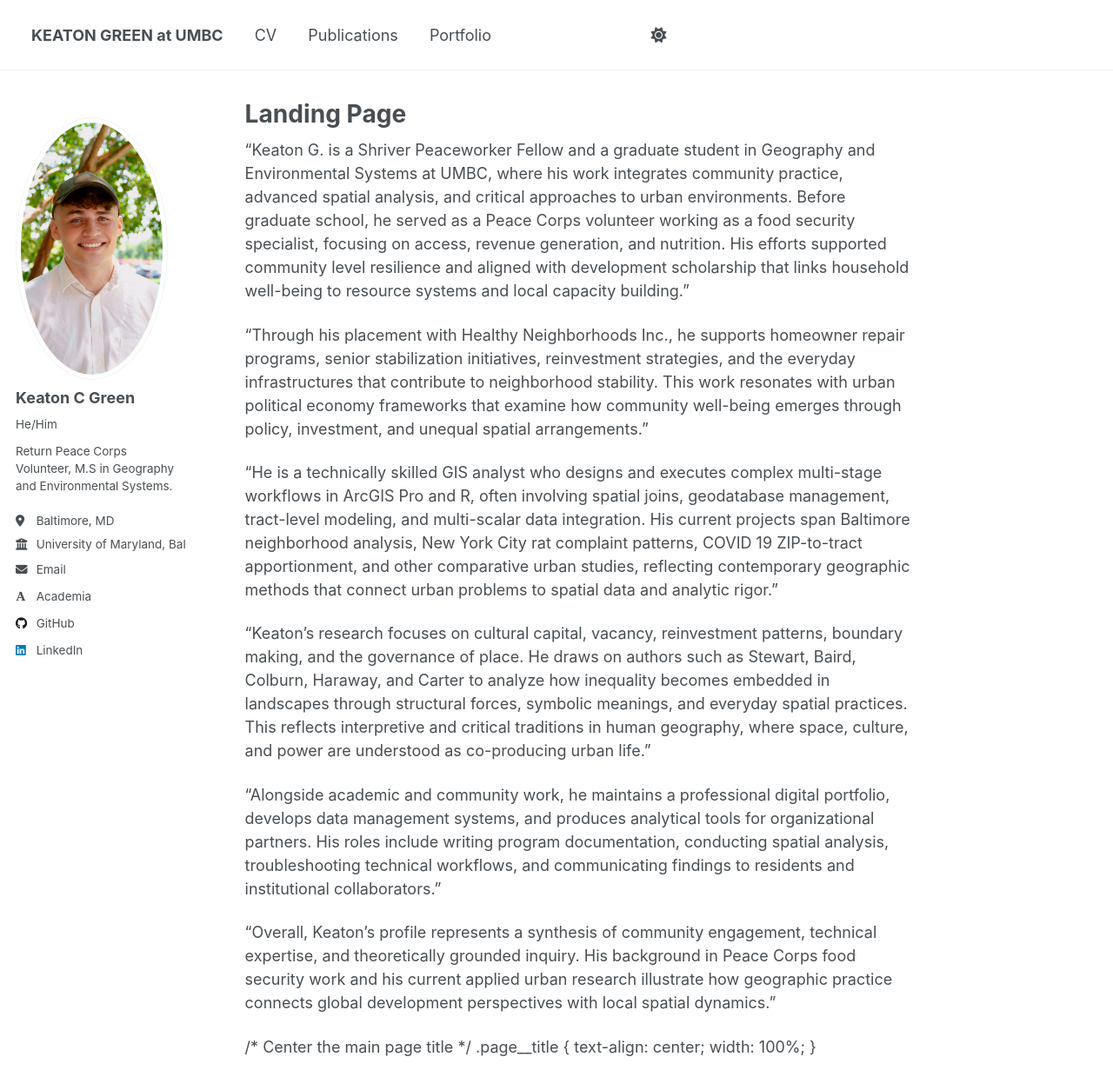
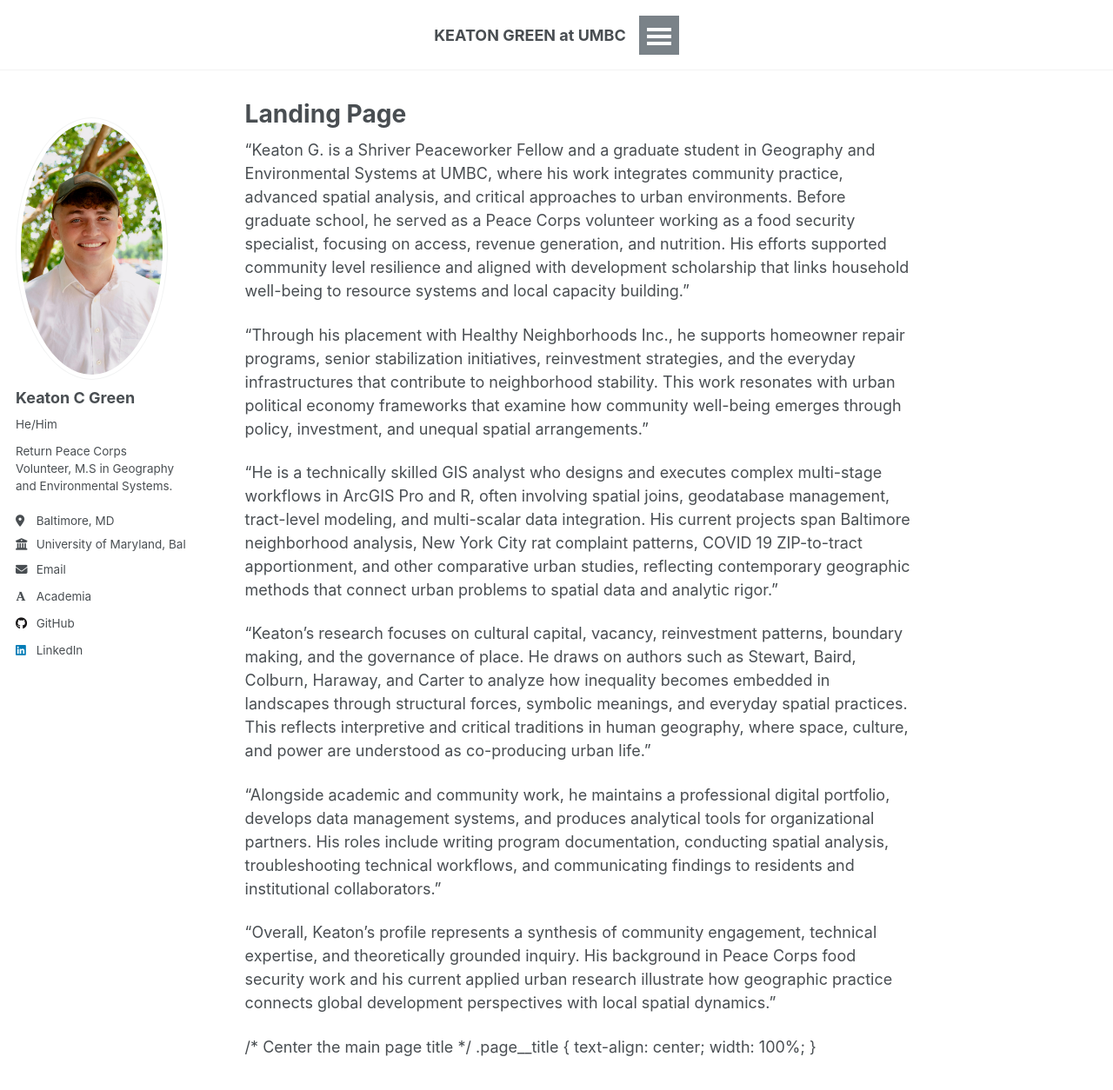
Before and after one commit to K3ATON-G1/K3ATON-G1.github.io, a Jekyll site: the page built from _pages/about.md, in a window 1280 px wide and 1400 px high. Shown: the top 1254 px of the window at 87% size. Built offline with Jekyll 4.4.1, drawn with Linux system fonts in a browser that asks for light colours; some web fonts are replaced; a script that is not in the unit is left out.

Commit message:
Update main.scss

```diff
--- a/assets/css/main.scss
+++ b/assets/css/main.scss
@@ -41,3 +41,23 @@
     "vendor/font-awesome/solid",
     "vendor/font-awesome/brands"
 ;
+
+/* Center site title in the masthead */
+.masthead__inner-wrap {
+  display: flex;
+  justify-content: center;
+}
+
+/* Ensure navigation stays balanced */
+.masthead__menu {
+  width: 100%;
+  display: flex;
+  justify-content: center;
+}
+
+/* Center the title specifically */
+.masthead__menu-item--lg.persist {
+  margin-left: auto;
+  margin-right: auto;
+  text-align: center;
+}
```
